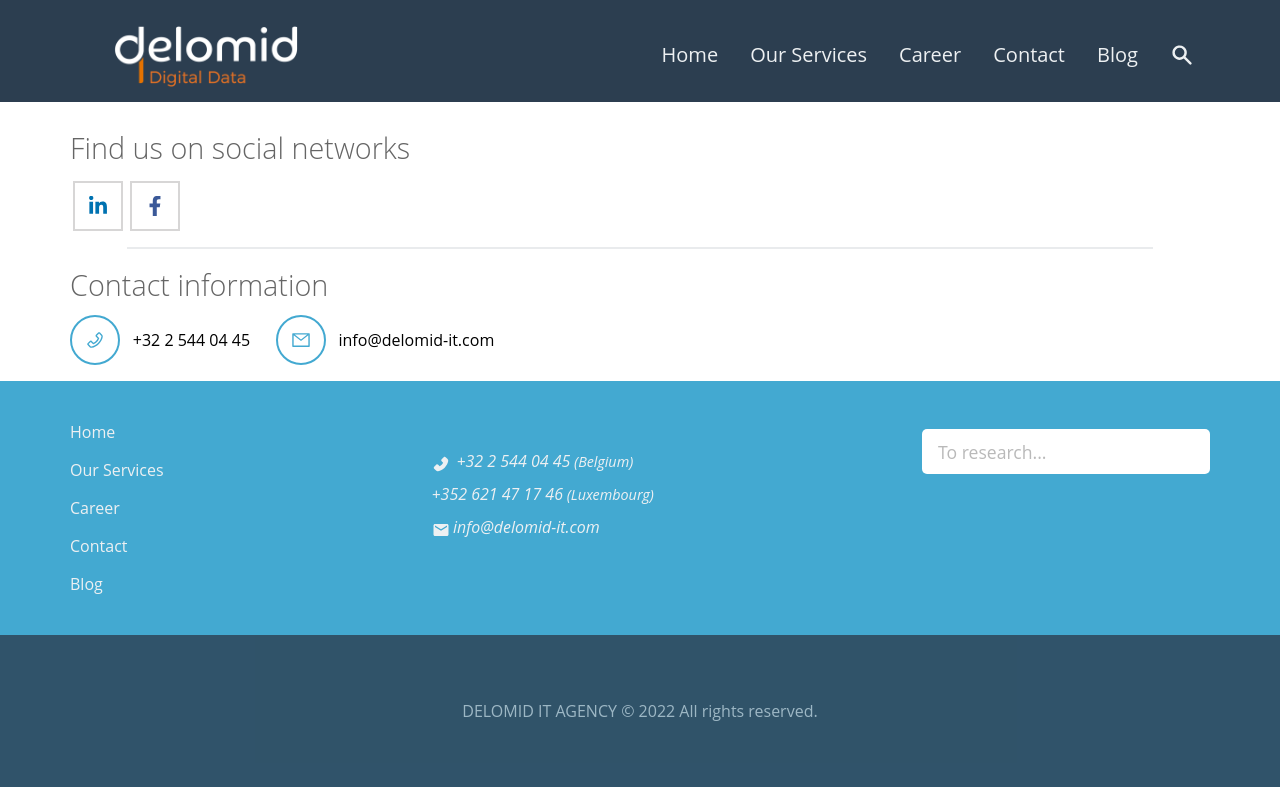
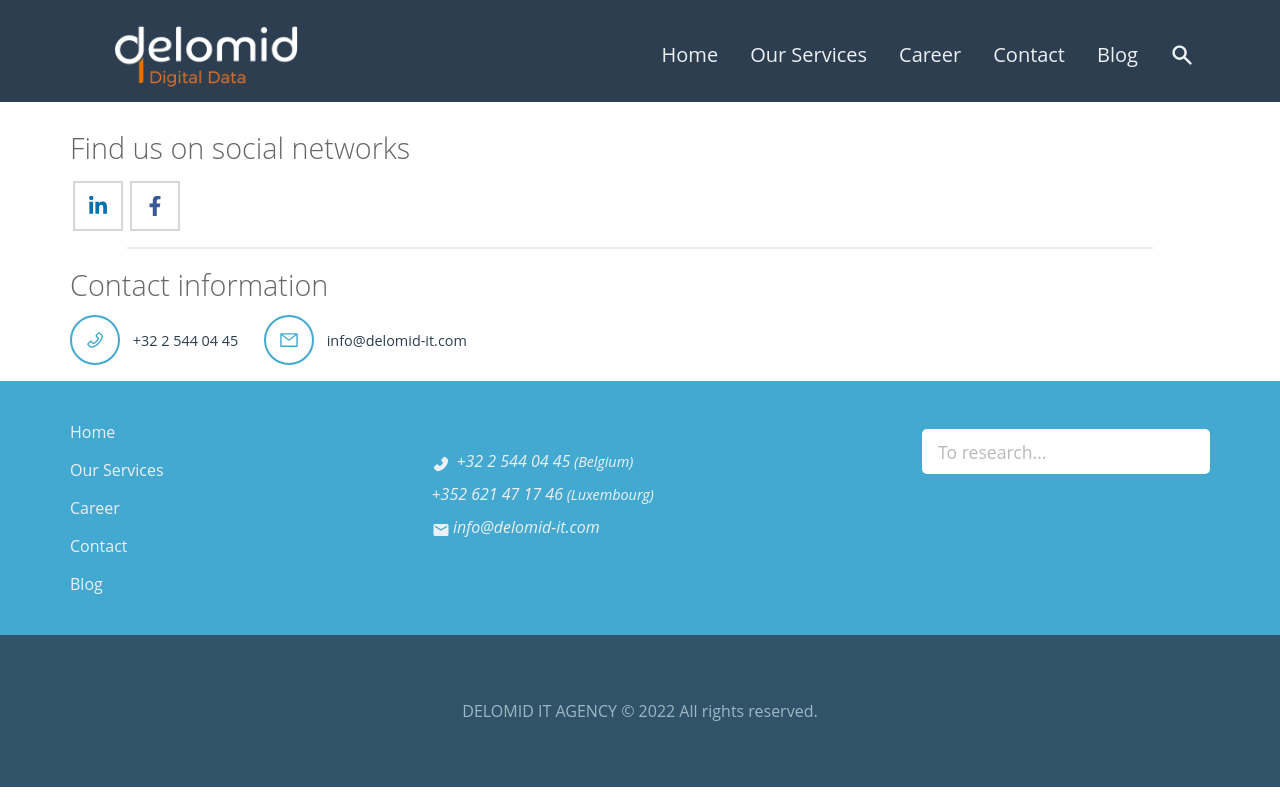
Before and after one commit to jasem66/delomid-it, a React (Create React App) app: page /contact in a window 1280 px wide. Built offline with nearby package versions, Linux system fonts and the light colour scheme.

Commit message:
changes-contact

```diff
--- a/src/components/contacts/Contacts.jsx
+++ b/src/components/contacts/Contacts.jsx
@@ -25,12 +25,12 @@ const Contacts = () => {
             <div className='icon'>
               <AiOutlinePhone />
             </div>
-            <span>+32 2 544 04 45</span>
+            <a href='tell:+32 2 544 04 45'>+32 2 544 04 45</a>
             <article></article>
             <div className='icon'>
               <AiOutlineMail />
             </div>
-            <span>info@delomid-it.com</span>
+            <a href='mailto:info@delomid-it.com'> info@delomid-it.com</a>
           </div>
         </div>
       </div>
--- a/src/components/contacts/contacts.scss
+++ b/src/components/contacts/contacts.scss
@@ -38,7 +38,14 @@
 display: flex;
 align-items: center;
 gap: .8rem;
-
+a{
+ color: var(--dark-clr);
+ transition: var(--transition);
+}
+a:hover{
+ color: var(--red-clr);
+ text-decoration: underline;
+}
 }
 .icon{color:var(--light-blue-clr) ;
  display: flex;
@@ -50,6 +57,7 @@ height: 50px;
 border-radius: 50%;
 font-size: var(--f-lg);
 
+
 }
 
    }
```
